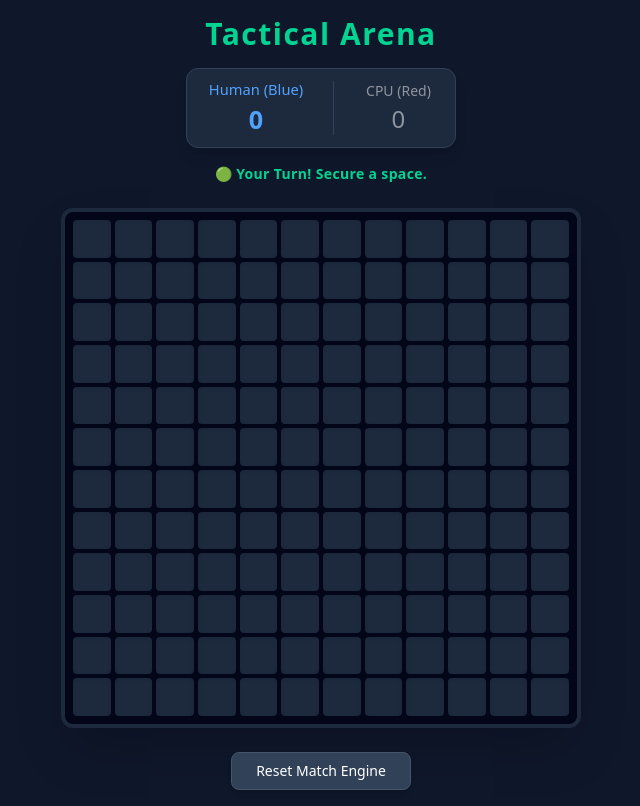
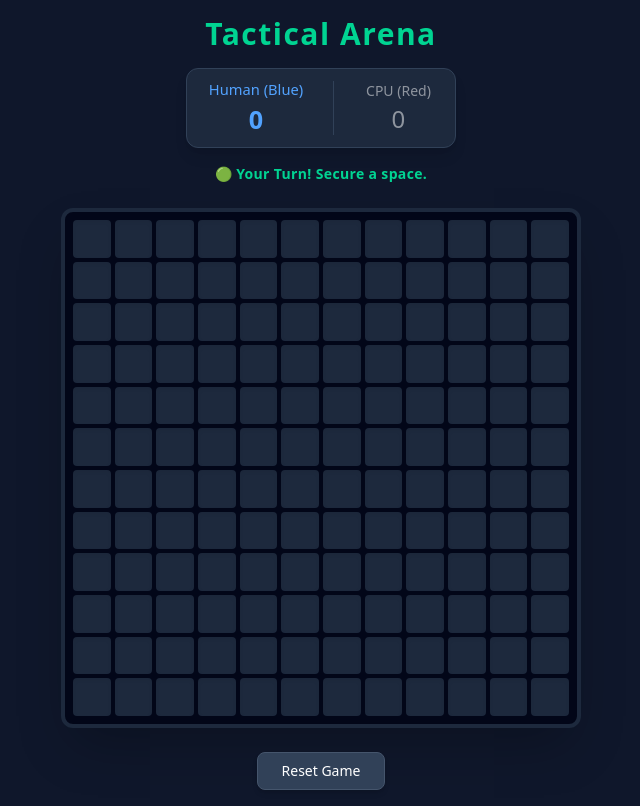
Before and after one commit to davideastmond/tmatrix, a Next.js app: page /game in a window 1280 px wide. Shown: the whole page, without its empty margins (319-959 px from the left). Built offline with nearby package versions, Linux system fonts and the light colour scheme.

Commit message:
rename button caption

```diff
--- a/src/pages/game/index.tsx
+++ b/src/pages/game/index.tsx
@@ -197,7 +197,7 @@ export default function HumanVsCpuGame() {
         onClick={handleReset}
         className="mt-6 px-6 py-2 bg-slate-700 hover:bg-slate-600 border border-slate-600 rounded-lg text-sm font-medium transition-colors shadow-md cursor-pointer"
       >
-        Reset Match Engine
+        Reset Game
       </button>
     </div>
   );
```
